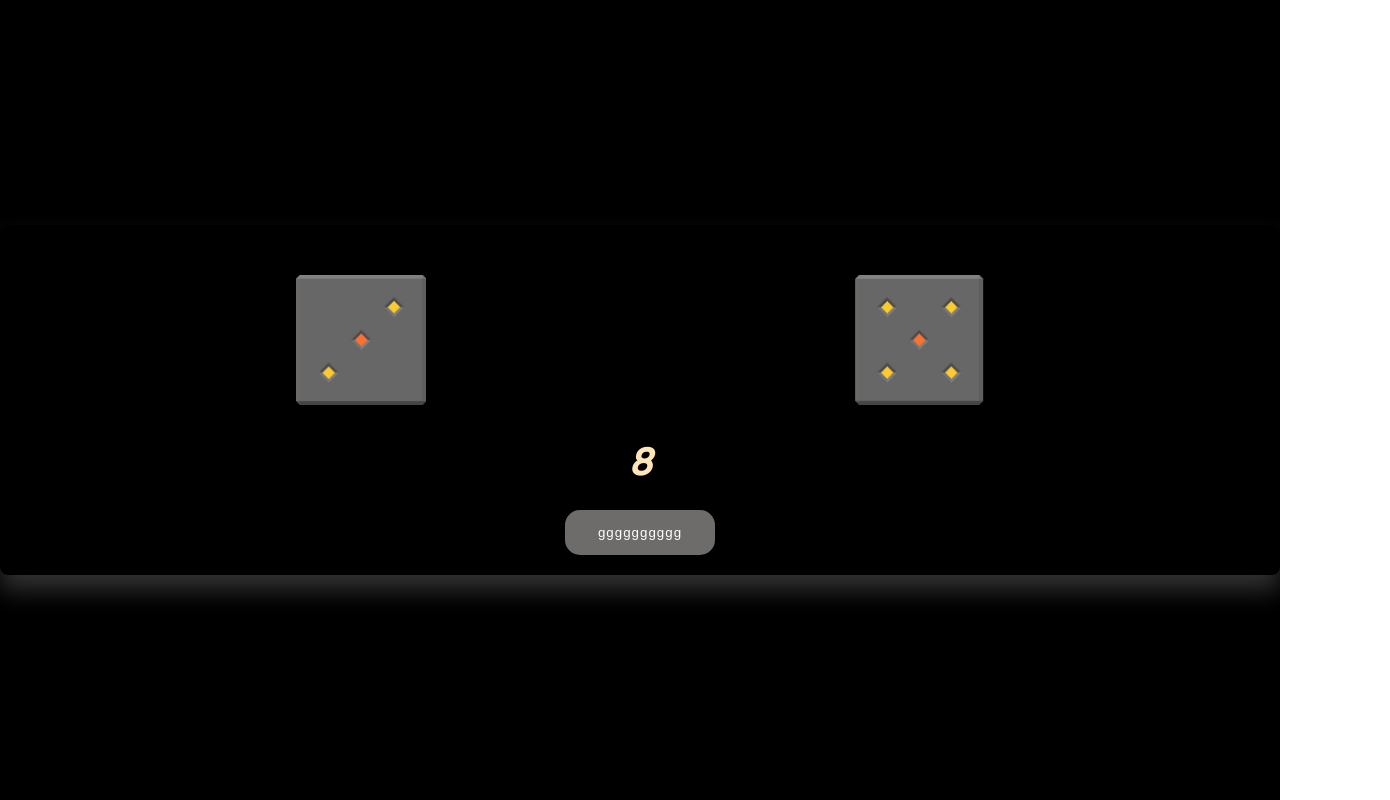
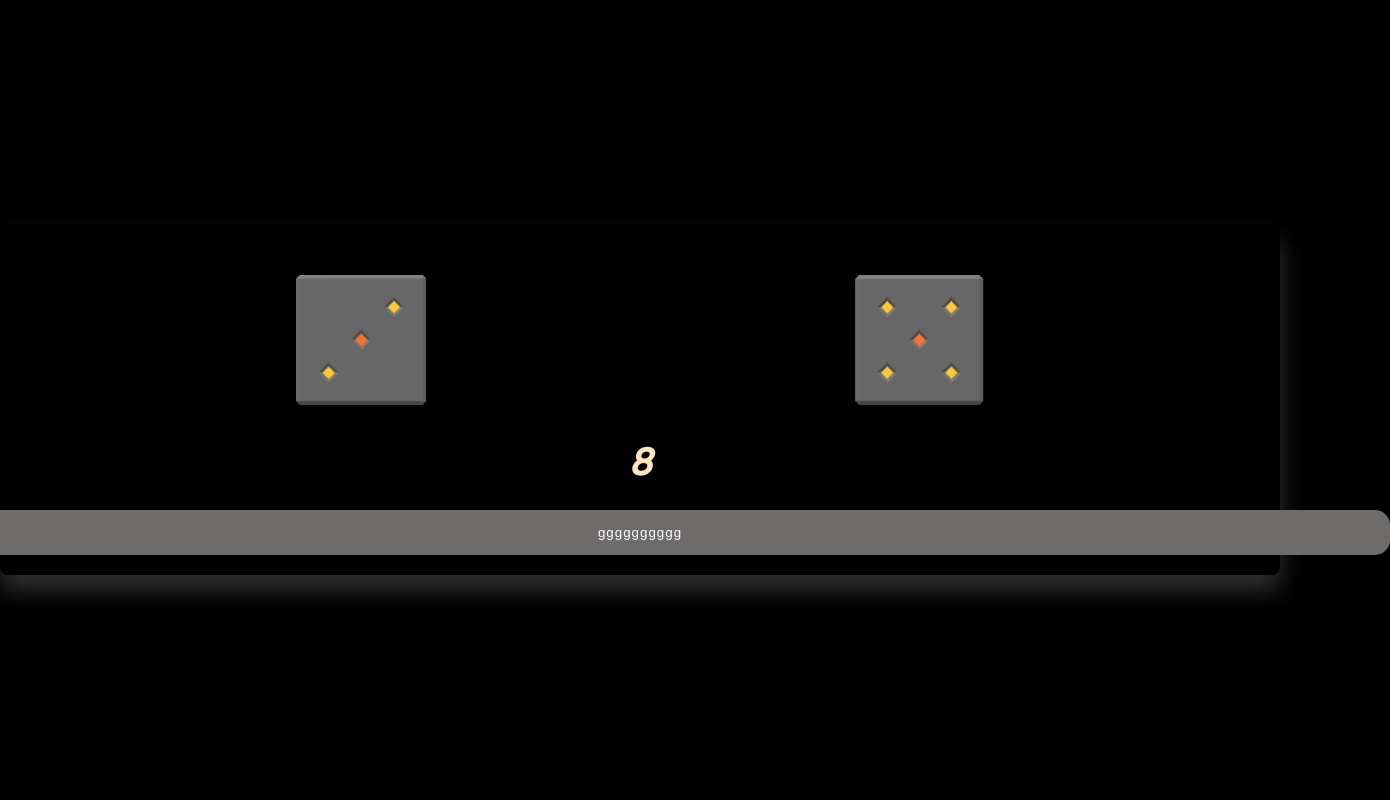
Before and after one commit to LPierce4/dice4, a plain HTML site: page index.html in a window 1280 px wide. Shown: the whole page, 1390 px wide, since content can reach past the window. Drawn offline with Linux system fonts and the light colour scheme.

Commit message:
Update style.css

```diff
--- a/style.css
+++ b/style.css
@@ -10,7 +10,7 @@ body{
         #000000
     ) 0 100% no-repeat;
     background-size: 100%;
-    background-color: #fff;
+    background-color: #000000;
 }
 .container{
     width: 100%;
@@ -45,7 +45,7 @@ button{
     outline: none;
     color: #ffffff;
     padding: 15px 0;
-    width: 150px;
+    width: 1500px;
     letter-spacing: 1px;
     border-radius: 15px;
     cursor: pointer;
```
